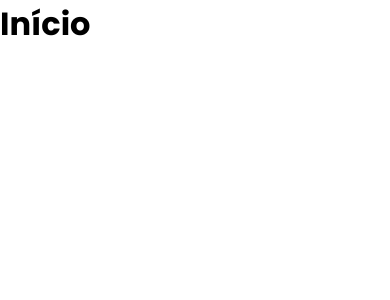
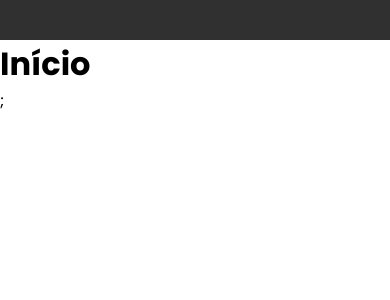
Before and after one commit to danielvaleriote/next-store, a Next.js app: page / in a window 390 px wide. Shown: the top 300 px of the page. Built offline with nearby package versions, Linux system fonts and the light colour scheme.

Commit message:
basic navbar mobile and regular logic

```diff
--- /dev/null
+++ b/src/components/Navbar/index.tsx
@@ -0,0 +1,24 @@
+import { useEffect, useState } from 'react';
+import { Header, MobileNavbar, RegularNavbar } from './styled';
+
+const Navbar = () => {
+	const [isMobile, setIsMobile] = useState(false);
+	const checkForMobile = () => setIsMobile(window.innerWidth <= 750);
+
+	useEffect(() => {
+		window.addEventListener('resize', checkForMobile);
+		checkForMobile();
+	}, []);
+
+	return (
+		<Header>
+			{isMobile ? (
+				<MobileNavbar></MobileNavbar>
+			) : (
+				<RegularNavbar></RegularNavbar>
+			)}
+		</Header>
+	);
+};
+
+export default Navbar;
--- /dev/null
+++ b/src/components/Navbar/styled.ts
@@ -0,0 +1,13 @@
+import styled from 'styled-components';
+
+export const Header = styled.header`
+	background-color: var(--main-black);
+	display: flex;
+	align-items: center;
+	padding: 20px;
+	position: relative;
+`;
+
+export const MobileNavbar = styled.nav``;
+
+export const RegularNavbar = styled.nav``;
--- a/src/pages/_app.tsx
+++ b/src/pages/_app.tsx
@@ -1,8 +1,14 @@
 import type { AppProps } from 'next/app';
+import Navbar from '../components/Navbar';
 import '../styles/global.css';
 
 function MyApp({ Component, pageProps }: AppProps) {
-	return <Component {...pageProps} />;
+	return (
+		<>
+			<Navbar />
+			<Component {...pageProps} />;
+		</>
+	);
 }
 
 export default MyApp;
--- a/src/styles/global.css
+++ b/src/styles/global.css
@@ -1,4 +1,12 @@
 @import url('https://fonts.googleapis.com/css2?family=Poppins:wght@300;400;600;700&display=swap');
+
+:root {
+	--main-black: #303030;
+	--main-white: #f6f6f6;
+	--main-blue: #4677bb;
+	--main-green: #00a000;
+	--dark-blue: #426eac;
+}
 
 * {
 	margin: 0;
```
